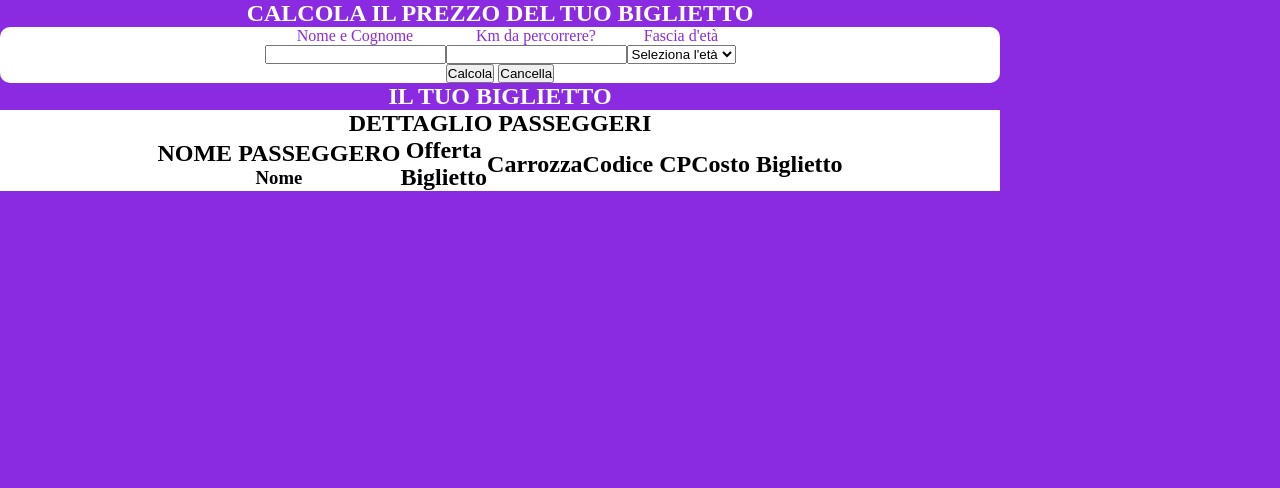
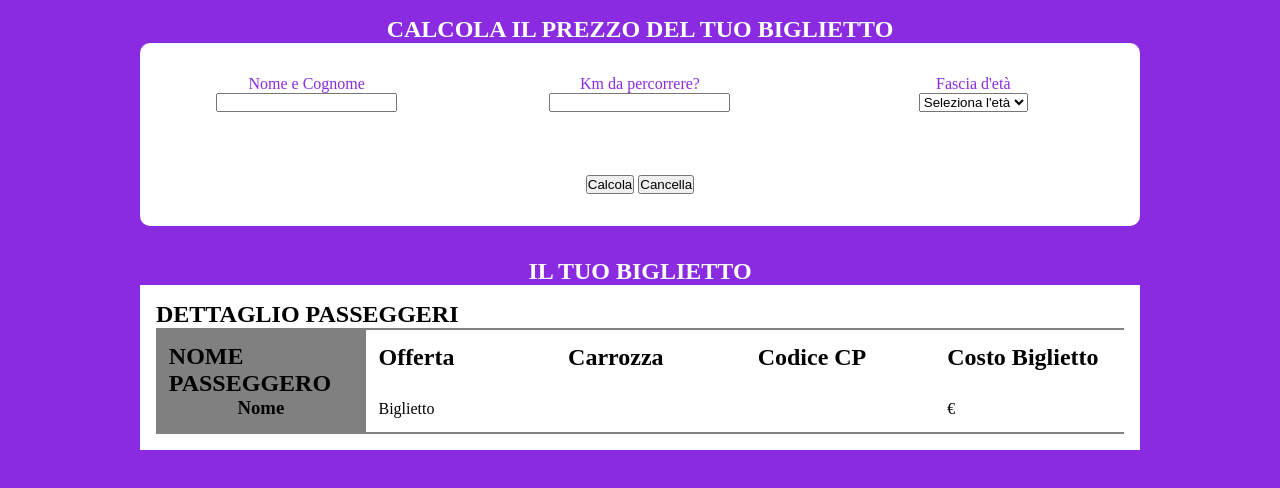
Before and after one commit to marcocareddu/js-biglietto-treno-form, a plain HTML site: page index.html in a window 1280 px wide. Drawn offline with Linux system fonts and the light colour scheme.

Commit message:
HTML CSS - modified ticket section

```diff
--- a/css/style.css
+++ b/css/style.css
@@ -5,28 +5,66 @@
     box-sizing: border-box;
 }
 
+/* CUSTOM PROPERTIES */
+:root {
+    --primary-color: blueviolet;
+    --secondary-color: gray;
+    --size-sm: 0.8rem;
+    --size-md: 1rem;
+}
+
 /* Utils */
 .container {
     max-width: 1000px;
+    margin: 0 auto;
+}
+
+.p-2 {
+    padding: var(--size-sm);
+}
+
+.p-3 {
+    padding: var(--size-md);
+}
+
+.py-3 {
+    padding: var(--size-md) 0rem;
 }
 
 .row {
     display: flex;
-    justify-content: center;
     align-items: center;
 }
 
+.border {
+    border-style: solid;
+    border-width: 2px 0px 2px 0px;
+    border-color: gray;
+}
+
 .col-3 {
-    width: calc(100% / 12) * 3;
+    width: calc((100% / 12) * 4);
+    height: 100px;
 }
 
 .col-4 {
-    width: calc(100% / 12) * 4;
+    width: calc((100% / 12) * 3);
+    height: 100px;
+}
+
+p {
+    text-align: left;
+}
+
+.flex-column-between {
+    display: flex;
+    flex-direction: column;
+    justify-content: space-between;
 }
 
 /* Body */
 body {
-    background: blueviolet;
+    background: var(--primary-color);
 }
 
 h1 {
@@ -38,10 +76,21 @@ main {
     text-align: center;
 }
 
+section {
+    width: 100%;
+}
+
+main>div {
+    display: flex;
+    flex-direction: column;
+    justify-content: center;
+    align-items: center;
+}
+
 /* Input Section */
 .input-section .card {
     background-color: white;
-    color: blueviolet;
+    color: var(--primary-color);
     border-radius: 10px;
     text-align: center;
 }
@@ -50,3 +99,11 @@ main {
 .ticket-section .card {
     background-color: white;
 }
+
+.ticket h2 {
+    text-align: left;
+}
+
+.ticket-head {
+    background-color: var(--secondary-color);
+}
--- a/index.html
+++ b/index.html
@@ -16,23 +16,22 @@
     <!-- Main -->
     <main>
         <div class="container">
-
             <!-- Input Section -->
-            <section class="input-section">
+            <section class="input-section py-3">
                 <h1>CALCOLA IL PREZZO DEL TUO BIGLIETTO</h1>
-                <div class="card">
+                <div class="card py-3">
                     <div class="row">
-                        <div class="col-3">
+                        <div class="col-3 py-3">
                             <label for="name">Nome e Cognome</label>
                             <br>
                             <input type="text" id="name">
                         </div>
-                        <div class="col-3">
+                        <div class="col-3 py-3">
                             <label for="km">Km da percorrere?</label>
                             <br>
                             <input type="number" id="km">
                         </div>
-                        <div class="col-3">
+                        <div class="col-3 py-3">
                             <label for="age-select">Fascia d'età</label>
                             <br>
                             <select name="age" id="age-select">
@@ -45,42 +44,42 @@
                     </div>
 
                     <!-- Button -->
-                    <div>
+                    <div class="py-3">
                         <button id="calc-btn">Calcola</button>
                         <button id="erase-btn">Cancella</button>
                     </div>
                 </div>
             </section>
-            <section class="ticket-section">
+            <section class="ticket-section py-3">
                 <h1>IL TUO BIGLIETTO</h1>
                 <div class="ticket">
-                    <div class="card">
+                    <div class="card p-3">
                         <h2>DETTAGLIO PASSEGGERI</h2>
                         <div class="passenger">
-                            <div class="row">
-                                <div class="col-3">
+                            <div class="row border">
+                                <div class="ticket-head p-2">
                                     <h2>NOME PASSEGGERO</h2>
                                     <h3 id="passenger-name">Nome</h3>
                                 </div>
 
-                                <div class="col-4">
+                                <div class="col-4 p-2 flex-column-between">
                                     <h2>Offerta</h2>
-                                    <h2>Biglietto <span id="age-display"></span></h2>
+                                    <p>Biglietto <span id="age-display"></span></p>
                                 </div>
 
-                                <div class="col-4">
+                                <div class="col-4 p-2 flex-column-between">
                                     <h2>Carrozza</h2>
-                                    <h2 id="carriage-display"></h2>
+                                    <p id="carriage-display"></p>
                                 </div>
 
-                                <div class="col-4">
+                                <div class="col-4 p-2 flex-column-between">
                                     <h2>Codice CP</h2>
-                                    <h2 id="ticket-num-display"></h2>
+                                    <p id="ticket-num-display"></p>
                                 </div>
 
-                                <div class="col-4">
+                                <div class="col-4 p-2 flex-column-between">
                                     <h2>Costo Biglietto</h2>
-                                    <h2 id="ticket-display"></h2>
+                                    <p>€<span id="ticket-display"></span></p>
                                 </div>
                             </div>
                         </div>
```
